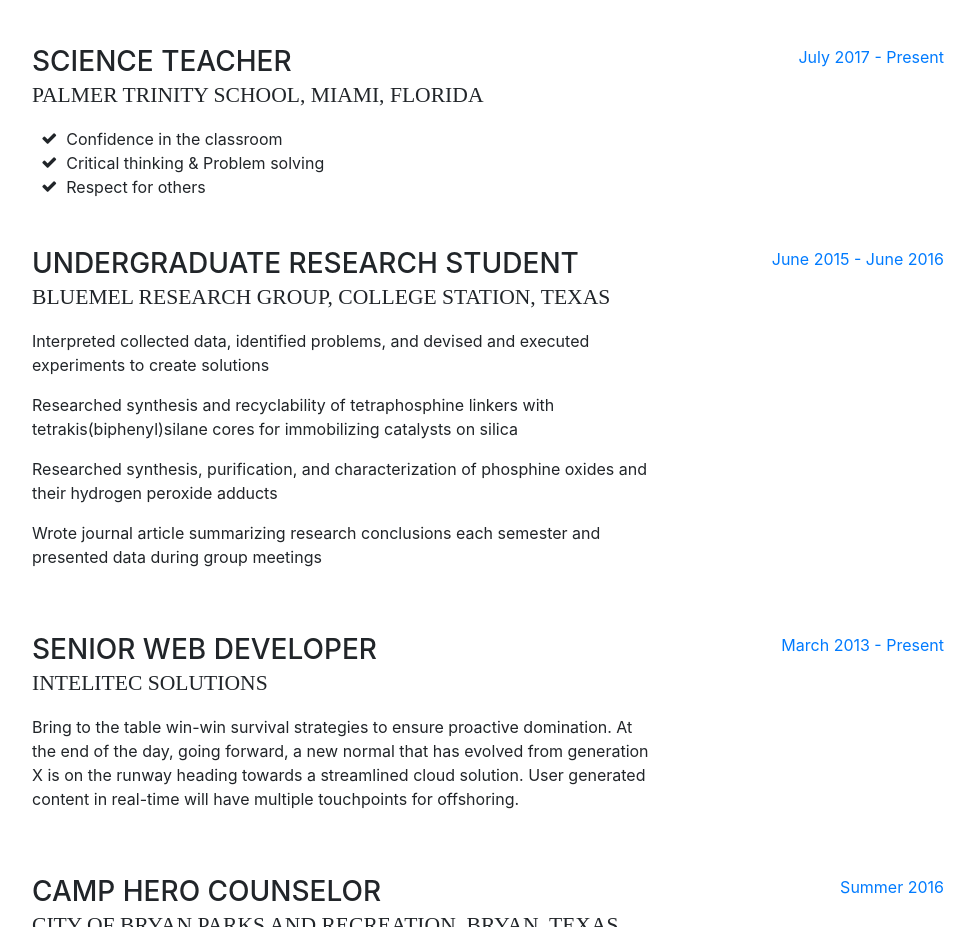
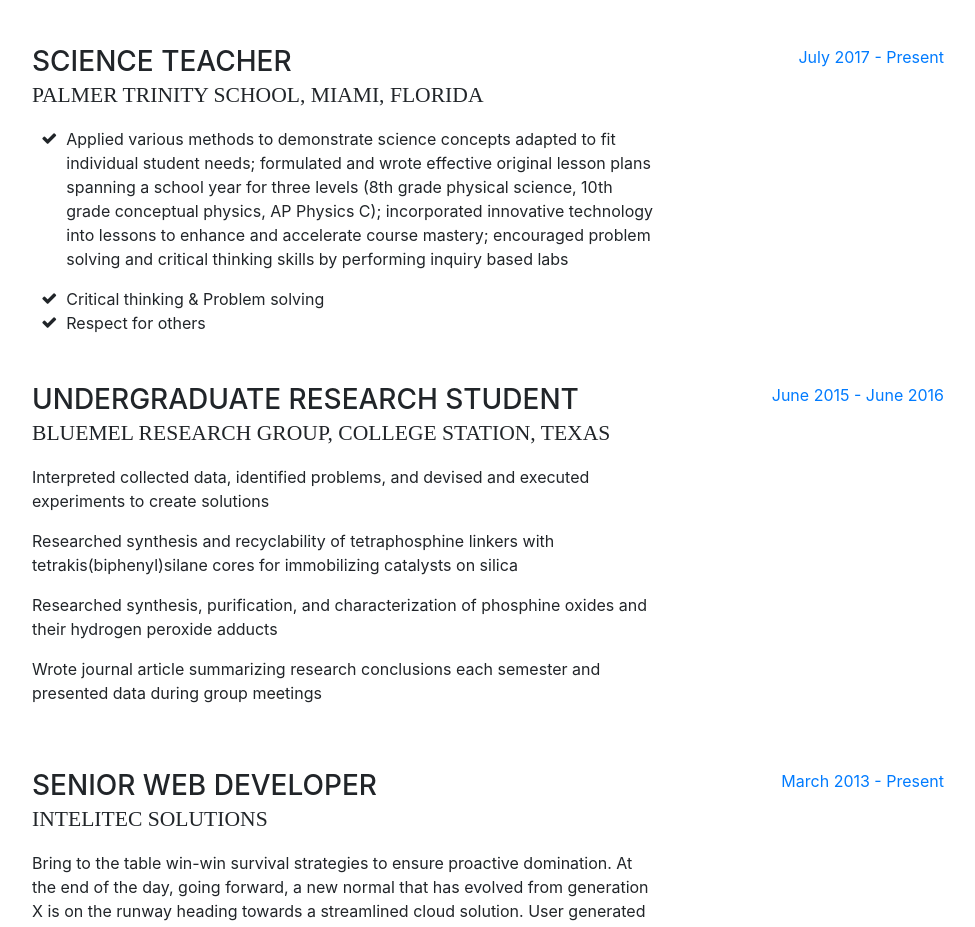
Before and after one commit to dongkevin/fastcat, a website with bundled scripts: page index.html in a window 1280 px wide. Shown: the part 2489-3416 px from the top of the page, without its empty margins (288-1263 px from the left). Built offline with nearby package versions, Linux system fonts and the light colour scheme; a web font is replaced by a local one.

Commit message:
Update index.html

```diff
--- a/index.html
+++ b/index.html
@@ -152,7 +152,7 @@
           <ul class="fa-ul mb-0">
             <li>
               <i class="fa-li fa fa-check"></i>
-              Confidence in the classroom</li>
+              <p>Applied various methods to demonstrate science concepts adapted to fit individual student needs; formulated and wrote effective original lesson plans spanning a school year for three levels (8th grade physical science, 10th grade conceptual physics, AP Physics C); incorporated innovative technology into lessons to enhance and accelerate course mastery; encouraged problem solving and critical thinking skills by performing inquiry based labs</p> </li>
             <li>
               <i class="fa-li fa fa-check"></i>
               Critical thinking &amp; Problem solving</li>
```
